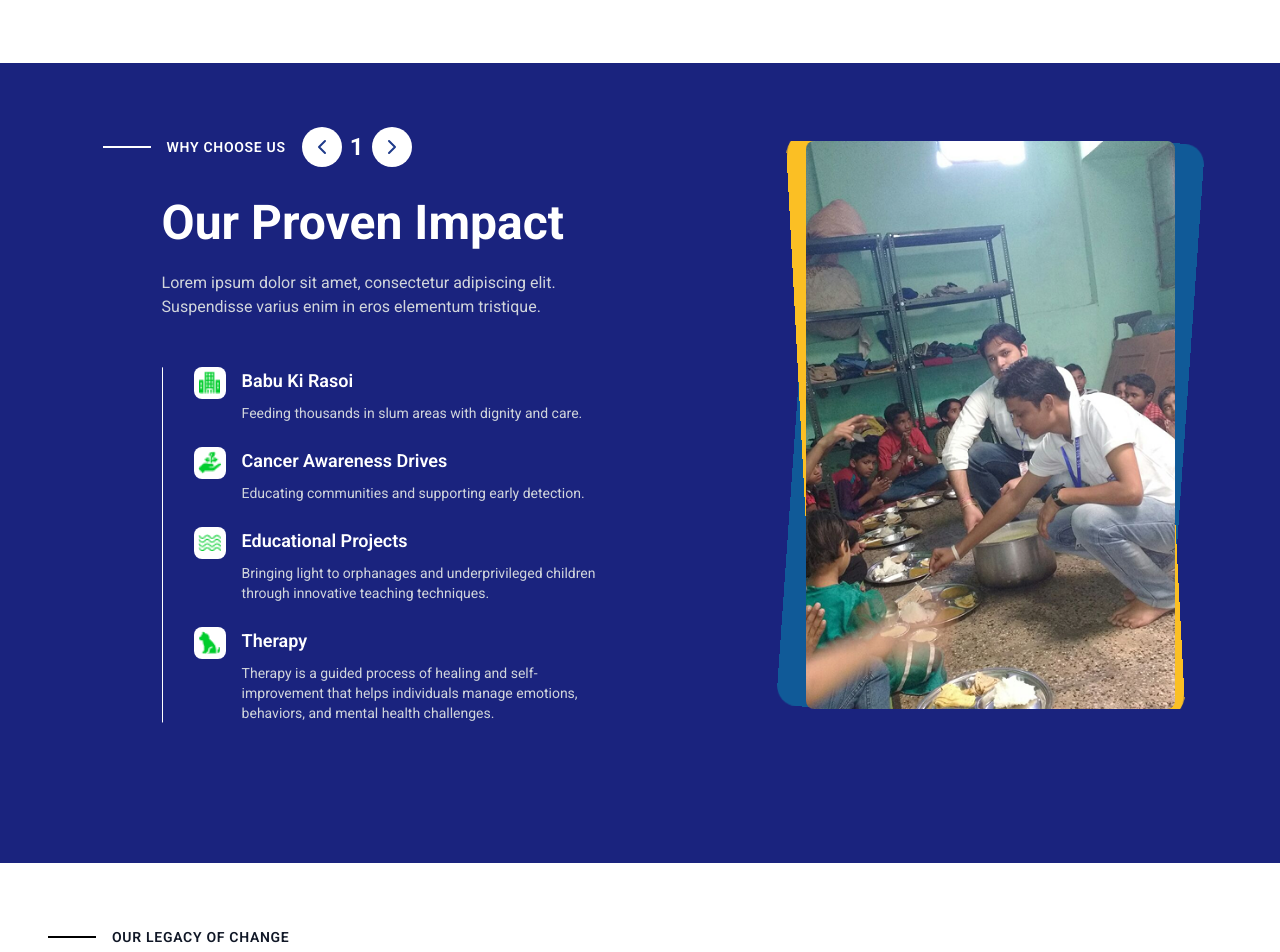
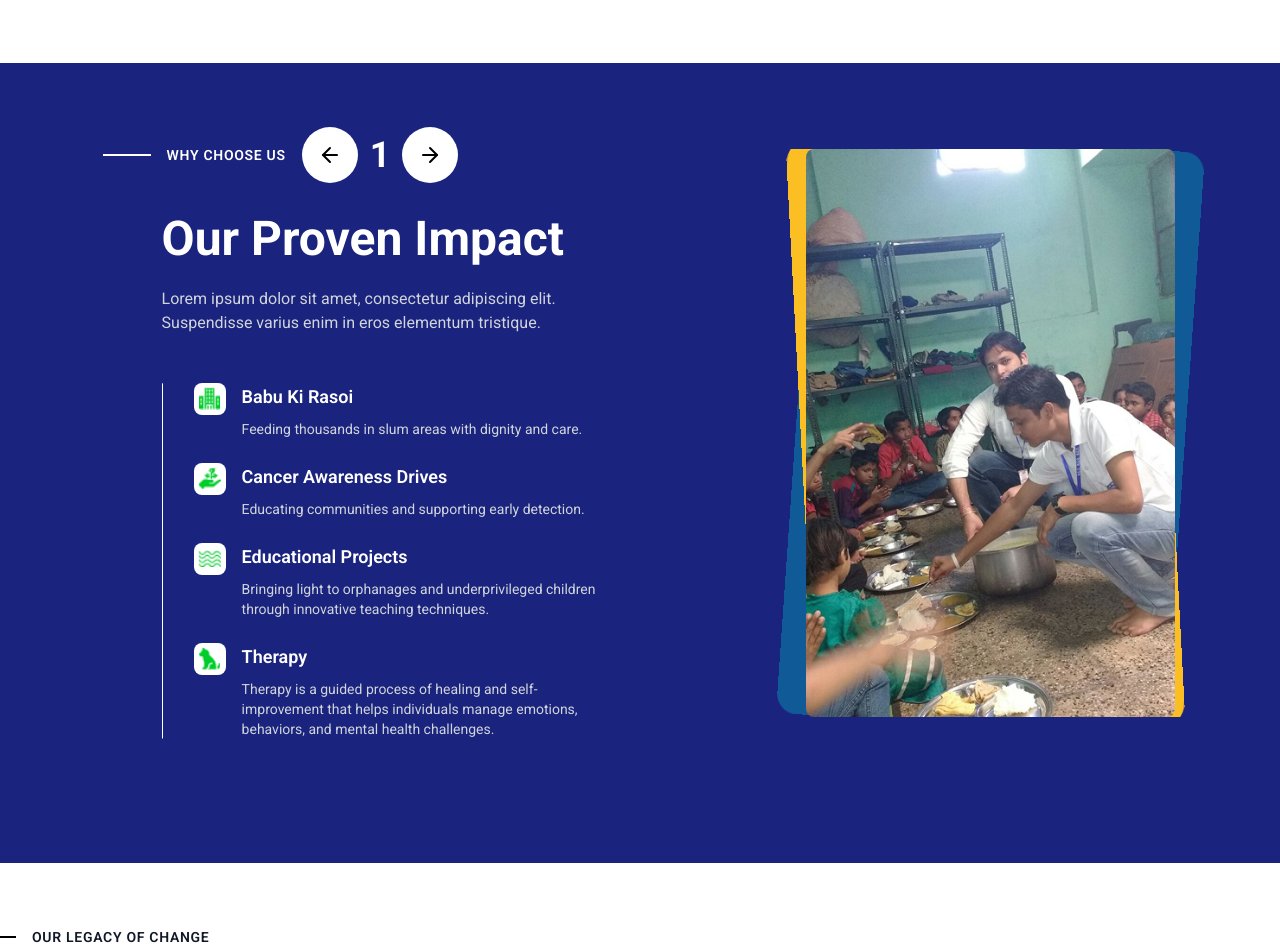
Before and after one commit to Arzankhan12/anant-aman, a Next.js app in the folder anant-aman/: page / in a window 1280 px wide. Shown: the part 1700-2652 px from the top of the page. Built offline with nearby package versions, Linux system fonts and the light colour scheme.

Commit message:
change-img

```diff
--- a/anant-aman/app/Components/OurLegecy.jsx
+++ b/anant-aman/app/Components/OurLegecy.jsx
@@ -99,7 +99,7 @@ const OurLegecy = () => {
         transition={{ duration: 0.8, delay: 0.2 }}
         viewport={{ once: true }}
       >
-        <div className="flex items-center gap-4 mb-4">
+        <div className="flex items-center gap-4 mb-4 ml-[-5rem] max-md:ml-0">
           <div className="h-0.5 w-12 bg-black"></div>
           <h2 className="uppercase tracking-wider text-sm font-semibold text-gray-900 font-medium">
             OUR LEGACY OF CHANGE
--- a/anant-aman/app/Components/WhyChooseUs.jsx
+++ b/anant-aman/app/Components/WhyChooseUs.jsx
@@ -1,6 +1,6 @@
 "use client";
 import React, { useState } from "react";
-import { ChevronLeft, ChevronRight } from "lucide-react";
+import { ArrowRight, ArrowLeft } from "lucide-react";
 import Line from "../assets/Line.png";
 import Image from "next/image";
 import vector from "../assets/Vector.png";
@@ -90,23 +90,23 @@ const WhyChooseUs = () => {
                 WHY CHOOSE US
               </h2>
 
-              <div className="flex items-center gap-2">
+              <div className="flex items-center gap-3">
                 <button
                   onClick={handlePrevSlide}
-                  className="w-10 h-10 rounded-full bg-white flex items-center justify-center hover:bg-gray-200 transition-colors"
+                  className="w-[3.5rem] h-[3.5rem] text-center rounded-full bg-white flex items-center justify-center hover:bg-gray-200 transition-colors"
                   aria-label="Previous slide"
                 >
-                  <ChevronLeft className="w-6 h-6 text-blue-900" />
+                  <ArrowLeft className="w-6 h-6 text-black" />
                 </button>
-                <span className="text-white text-2xl font-bold">
+                <span className="text-white text-4xl font-bold">
                   {currentSlide + 1}
                 </span>
                 <button
                   onClick={handleNextSlide}
-                  className="w-10 h-10 rounded-full bg-white flex items-center justify-center hover:bg-gray-200 transition-colors"
+                  className="w-[3.5rem] h-[3.5rem] text-center rounded-full bg-white flex items-center justify-center hover:bg-gray-200 transition-colors"
                   aria-label="Next slide"
                 >
-                  <ChevronRight className="w-6 h-6 text-blue-900" />
+                  <ArrowRight  className="w-6 h-6 text-black" />
                 </button>
               </div>
             </div>
--- a/anant-aman/app/globals.css
+++ b/anant-aman/app/globals.css
@@ -40,7 +40,7 @@ body::-webkit-scrollbar-track {
 }
 
 .bg-hero{
-  background-image: url(./assets/BgImage.webp) !important;
+  background-image: url(./assets/bg.png) !important;
   background-size: cover;
   background-position: center;
   background-repeat: no-repeat;
```
Also changed, not shown: anant-aman/app/assets/bg.png (renamed from anant-aman/app/assets/BgImage.webp).
